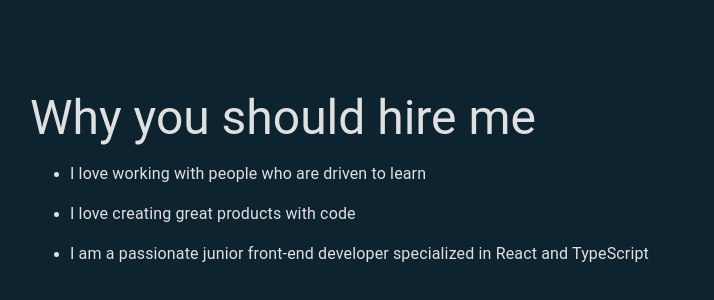
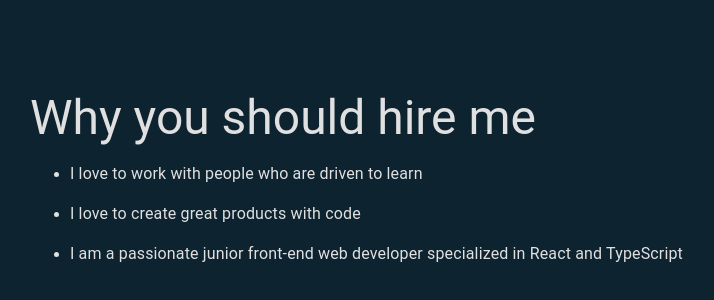
Before and after one commit to davidronnlid/portfolio, a React (Create React App) app: page / in a window 1280 px wide. Shown: the part 1758-2058 px from the top of the page, without its empty margins (98-812 px from the left). Built offline with nearby package versions, Linux system fonts and the light colour scheme.

Commit message:
Phrasing upgrade in "Why you should hire me" sect.

```diff
--- a/src/homePage/homePageSections/whyMe.tsx
+++ b/src/homePage/homePageSections/whyMe.tsx
@@ -13,18 +13,18 @@ const WhyMe: React.FC<WhyMeProps> = ({ title }: WhyMeProps): JSX.Element => {
             <ul>
                 <li style={{ marginBottom: '1rem' }}>
                     <Typography variant="body1">
-                        I love working with people who are driven to learn
+                        I love to work with people who are driven to learn
                     </Typography>
                 </li>
                 <li style={{ marginBottom: '1rem' }}>
                     <Typography variant="body1">
-                        I love creating great products with code
+                        I love to create great products with code
                     </Typography>
                 </li>
                 <li style={{ marginBottom: '1rem' }}>
                     <Typography variant="body1">
-                        I am a passionate junior front-end developer specialized
-                        in React and TypeScript
+                        I am a passionate junior front-end web developer
+                        specialized in React and TypeScript
                     </Typography>
                 </li>
             </ul>
```
